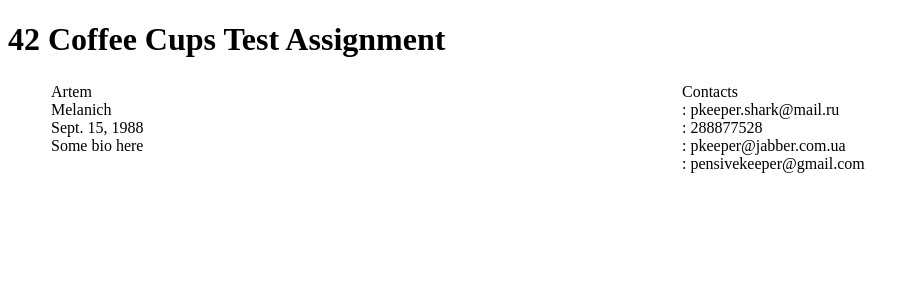
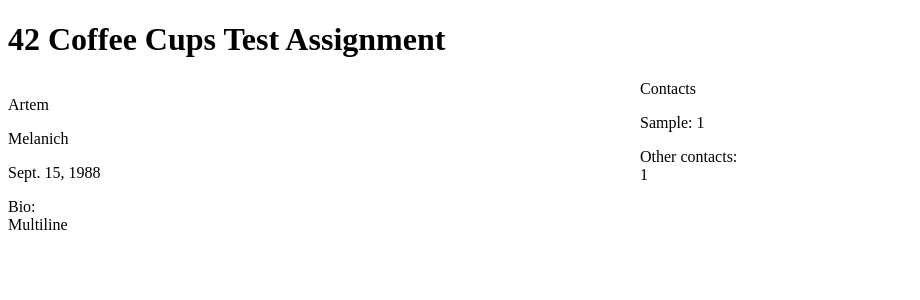
Before and after one commit to pkeeper/42-test-keeper, a Django app: template homework/profiles/templates/home.html in a window 1280 px wide. Shown: the top 300 px of the page, without its empty margins (0-920 px from the left). Run offline with Django 3.2, Linux system fonts and the light colour scheme; data comes from the database, SQL or seed files in the repository; tables that the repository leaves empty hold one stand-in row (values such as "Sample post"); the template is opened without the code that fills it: values that come from a table or form of the project are taken from there, most other values are stand-ins (such as "Sample title", 1, 10 or a date in 2020); parts of the project's set-up code (start-up, migrations or seed data) failed here and were passed over.

Commit message:
ticket:1 fix tests, proper layout

```diff
--- a/homework/profiles/fixtures/initial_data.json
+++ b/homework/profiles/fixtures/initial_data.json
@@ -3,7 +3,7 @@
     "pk": 1,
     "model": "profiles.profile",
     "fields": {
-      "bio": "Some bio here",
+      "bio": "Multiline",
       "surname": "Melanich",
       "name": "Artem",
       "birthdate": "1988-09-15"
@@ -14,7 +14,7 @@
     "model": "profiles.contactfield",
     "fields": {
       "owner": 1,
-      "type": "email",
+      "contact_type": "Email",
       "uid": "pkeeper.shark@mail.ru"
     }
   },
@@ -23,7 +23,7 @@
     "model": "profiles.contactfield",
     "fields": {
       "owner": 1,
-      "type": "icq",
+      "contact_type": "ICQ",
       "uid": "288877528"
     }
   },
@@ -32,7 +32,7 @@
     "model": "profiles.contactfield",
     "fields": {
       "owner": 1,
-      "type": "jabber",
+      "contact_type": "Jabber",
       "uid": "pkeeper@jabber.com.ua"
     }
   },
@@ -41,8 +41,17 @@
     "model": "profiles.contactfield",
     "fields": {
       "owner": 1,
-      "type": "jabber",
+      "contact_type": "Jabber",
       "uid": "pensivekeeper@gmail.com"
+    }
+  },
+  {
+    "pk": 5,
+    "model": "profiles.contactfield",
+    "fields": {
+      "owner": 1,
+      "contact_type": "Other contacts",
+      "uid": "Multiline"
     }
   }
 ]
--- a/homework/profiles/models.py
+++ b/homework/profiles/models.py
@@ -8,11 +8,11 @@
 
 class ContactField(models.Model):
     CONTACT_TYPE_CHOICES = (
-                            ('email', 'Email'),
-                            ('icq', 'ICQ'),
-                            ('jabber', 'Jabber'),
-                            ('skype', 'Skype'),
-                            ('other', 'other')
+                            ('Email', 'Email'),
+                            ('ICQ', 'ICQ'),
+                            ('Jabber', 'Jabber'),
+                            ('Skype', 'Skype'),
+                            ('Other contacts', 'Other contacts')
                             )
 
     owner = models.ForeignKey(Profile)
--- a/homework/profiles/templates/home.html
+++ b/homework/profiles/templates/home.html
@@ -3,24 +3,29 @@
 {% block content %}
 <h1>42 Coffee Cups Test Assignment</h1>
 
-<table style="width: 100%; vertical-align: top">
-<tr>
-	<td style="width: 50%; vertical-align:top">
-		<ul style=" list-style-type: none; margin-top: 0px">
-		<li>{{ profile.name }}</li>
-		<li>{{ profile.surname }}</li>
-		<li>{{ profile.birthdate }}</li>
-		<li>{{ profile.bio }}</li>
-		</ul>
-	</td>
-	<td style="width: 50%; vertical-align:top">
-		<ul style=" list-style-type: none; margin-top: 0px">
-			<li>Contacts</li>
+<div>
+	<div style="width: 50%; float: left">
+		<p>{{ profile.name }}</p>
+		<p>{{ profile.surname }}</p>
+		<p>{{ profile.birthdate }}</p>
+		<p></p>
+		<p>Bio: <br />
+		{{ profile.bio }}</p>
+	</div>
+	<div style="margin-left: 50%">
+			<p>Contacts</p>
 		{% for c in contacts %}
-			<li>{{ c.contact_type }}: {{ c.uid }}</li>
+			<p>{{ c.contact_type }}: {{ c.uid }}</p>
 		{% endfor %}
-		</ul>
-	</td>
-</tr>
-</table>
+		{% if other_contacts %}
+			<p></p>
+			<p>Other contacts: <br />
+			{% for c in other_contacts %}
+				{{ c.uid }} <br />
+			{% endfor %}
+			</p>
+		{% endif %}
+	</div>
+	<div style="clear: both"></div>
+</div>
 {% endblock %}
```
Also changed, not shown: homework/profiles/tests.py (+13 -6 lines), homework/profiles/views.py (+9 -2 lines).
